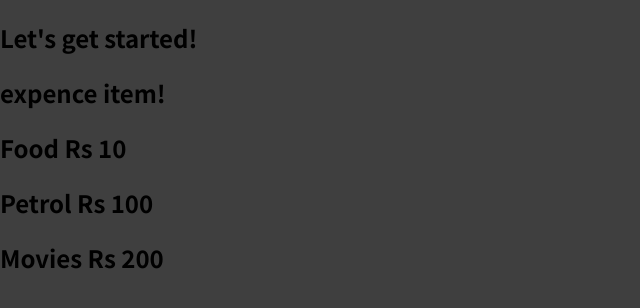
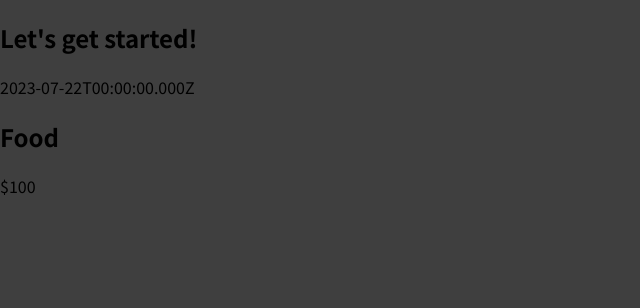
Before and after one commit to handagenalini/react, a JavaScript app: page / in a window 1280 px wide. Shown: the top 308 px of the page, without its empty margins (0-640 px from the left). Built offline with nearby package versions, Linux system fonts and the light colour scheme.

Commit message:
added bootstrap

```diff
--- a/src/components/expenceitem.js
+++ b/src/components/expenceitem.js
@@ -1,8 +1,16 @@
+import './expenseitem.css';
 function expenceitem(){
-    return <div><h2> expence item!</h2>
-            <h2>Food Rs 10</h2>
-            <h2>Petrol Rs 100</h2>
-            <h2>Movies Rs 200</h2>
+    const expensedate=new Date(2023,6,22);
+    console.log(expensedate)
+    const expensetitle="Food"
+    const expenseAmount=100
+    return (<div className='expense-item'>
+        <div>{expensedate.toISOString()}</div>
+        <div className='expense-item__description'>
+            <h2>{expensetitle}</h2>
+            <div className='expense-item__price'>${expenseAmount}</div>
+
             </div>
-}
+            </div>)
+            }
 export default expenceitem;
```
Also changed, not shown: src/components/expenseitem.css (added).
